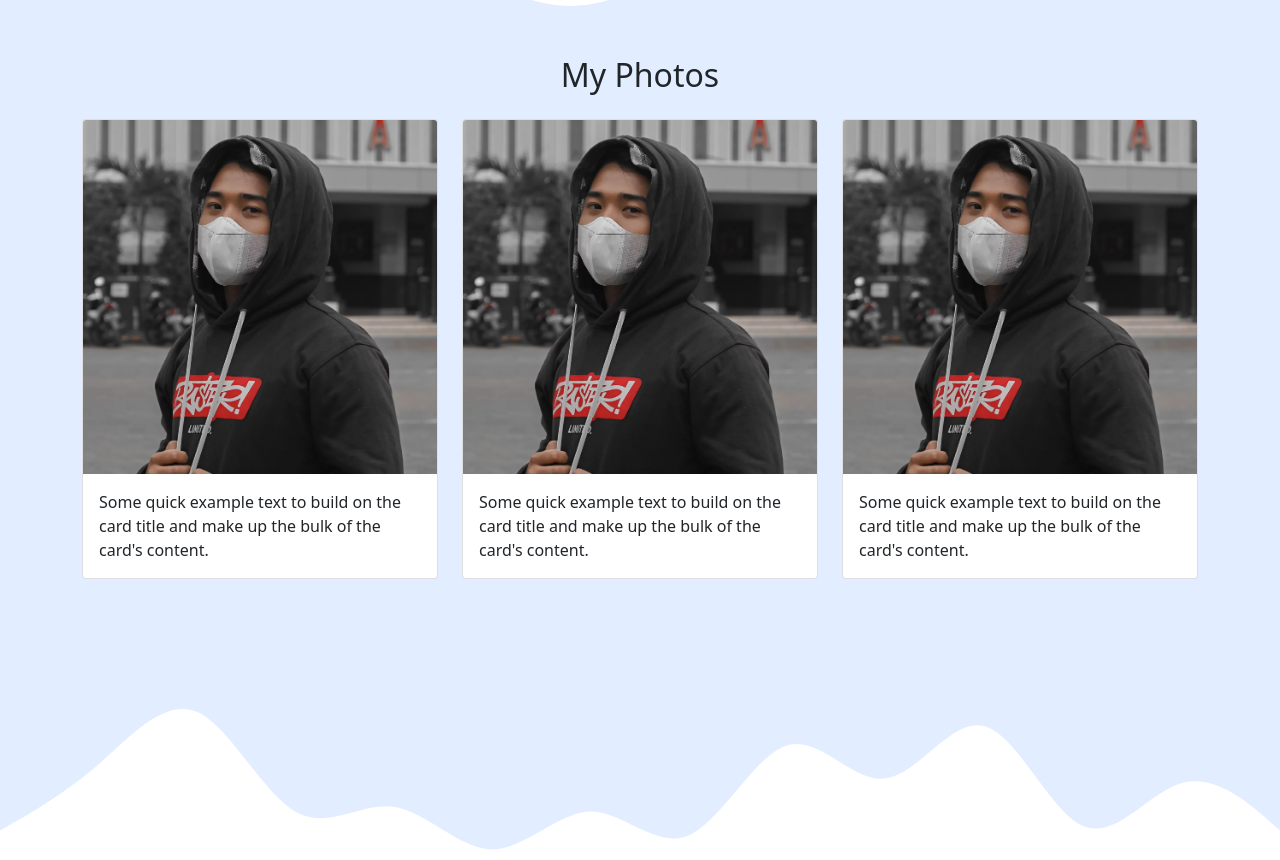
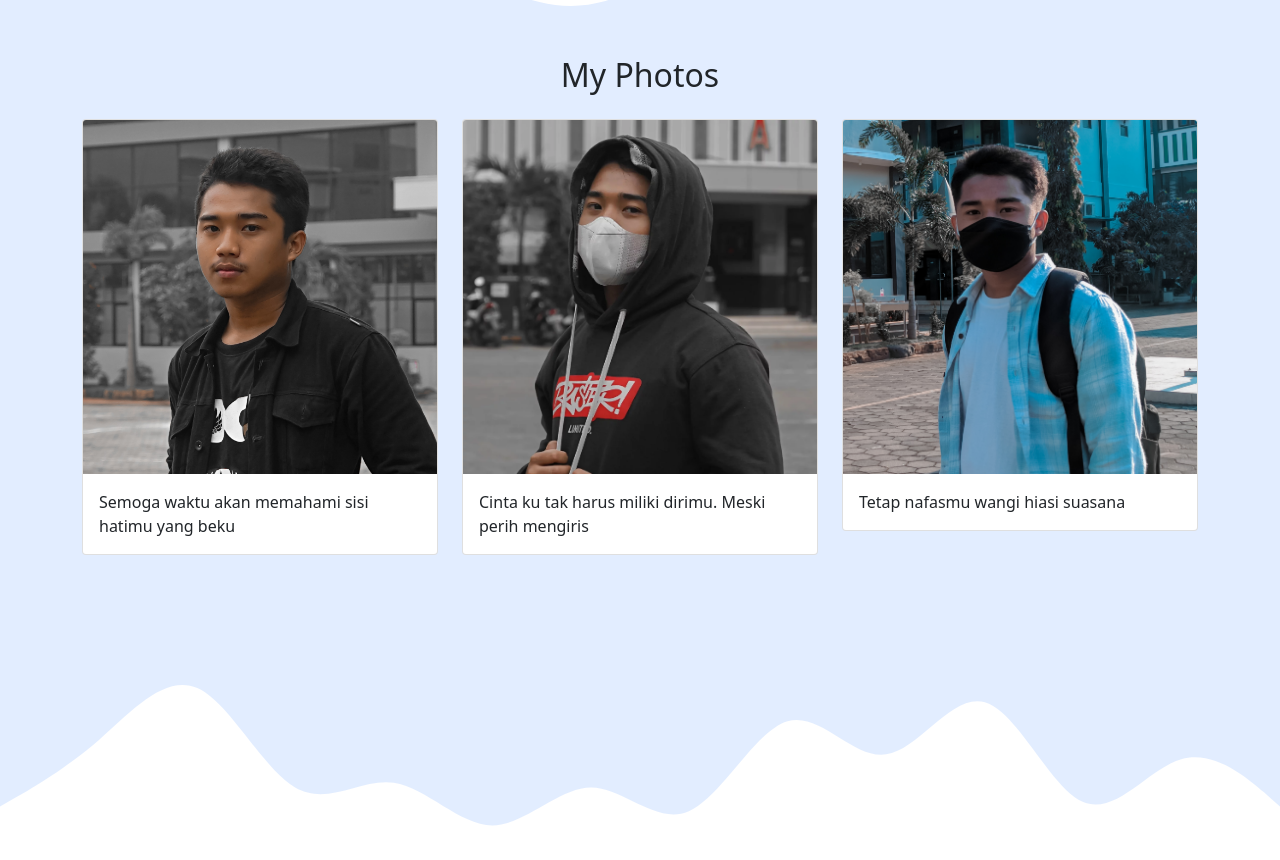
Before and after one commit to danyakmallun/portfolio-project, a plain HTML site: page index.html in a window 1280 px wide. Shown: the part 1169-2029 px from the top of the page. Drawn offline with nearby package versions, Linux system fonts and the light colour scheme.

Commit message:
memperbaiki link href & foto

```diff
--- a/index.html
+++ b/index.html
@@ -90,9 +90,9 @@
         <div class="row">
           <div class="col-md-4 mb-4">
             <div class="card">
-              <img src="img/dany.jpg" class="card-img-top" alt="..." />
+              <img src="img/DSC03614 (4).jpg" class="card-img-top" alt="..." />
               <div class="card-body">
-                <p class="card-text">Some quick example text to build on the card title and make up the bulk of the card's content.</p>
+                <p class="card-text">Semoga waktu akan memahami sisi hatimu yang beku</p>
               </div>
             </div>
           </div>
@@ -100,15 +100,15 @@
             <div class="card">
               <img src="img/dany.jpg" class="card-img-top" alt="..." />
               <div class="card-body">
-                <p class="card-text">Some quick example text to build on the card title and make up the bulk of the card's content.</p>
+                <p class="card-text">Cinta ku tak harus miliki dirimu. Meski perih mengiris</p>
               </div>
             </div>
           </div>
           <div class="col-md-4 mb-4">
             <div class="card">
-              <img src="img/dany.jpg" class="card-img-top" alt="..." />
+              <img src="img/00000PORTRAIT_00000_BURST20210811155450764.jpg" class="card-img-top" alt="..." />
               <div class="card-body">
-                <p class="card-text">Some quick example text to build on the card title and make up the bulk of the card's content.</p>
+                <p class="card-text">Tetap nafasmu wangi hiasi suasana</p>
               </div>
             </div>
           </div>
@@ -164,7 +164,7 @@
 
     <!-- Footer -->
     <footer class="bg-primary text-white text-center pb-5">
-      <p>Created With <i class="bi bi-heart-fill text-danger"></i> <a href="" class="text-white fw-bold">Dany Akmallun Ni'am</a></p>
+      <p>Created With <i class="bi bi-heart-fill text-danger"></i> <a href="https://www.youtube.com/channel/UCJ8hci5zW267f_XFoChNpDg" class="text-white fw-bold">Dany Akmallun Ni'am</a></p>
     </footer>
     <!-- End Footer -->
     <script src="https://cdn.jsdelivr.net/npm/bootstrap@5.0.2/dist/js/bootstrap.bundle.min.js" integrity="sha384-MrcW6ZMFYlzcLA8Nl+NtUVF0sA7MsXsP1UyJoMp4YLEuNSfAP+JcXn/tWtIaxVXM" crossorigin="anonymous"></script>
```
Also changed, not shown: img/00000PORTRAIT_00000_BURST20210811155450764.jpg (added), img/DSC03614 (4).jpg (added).
